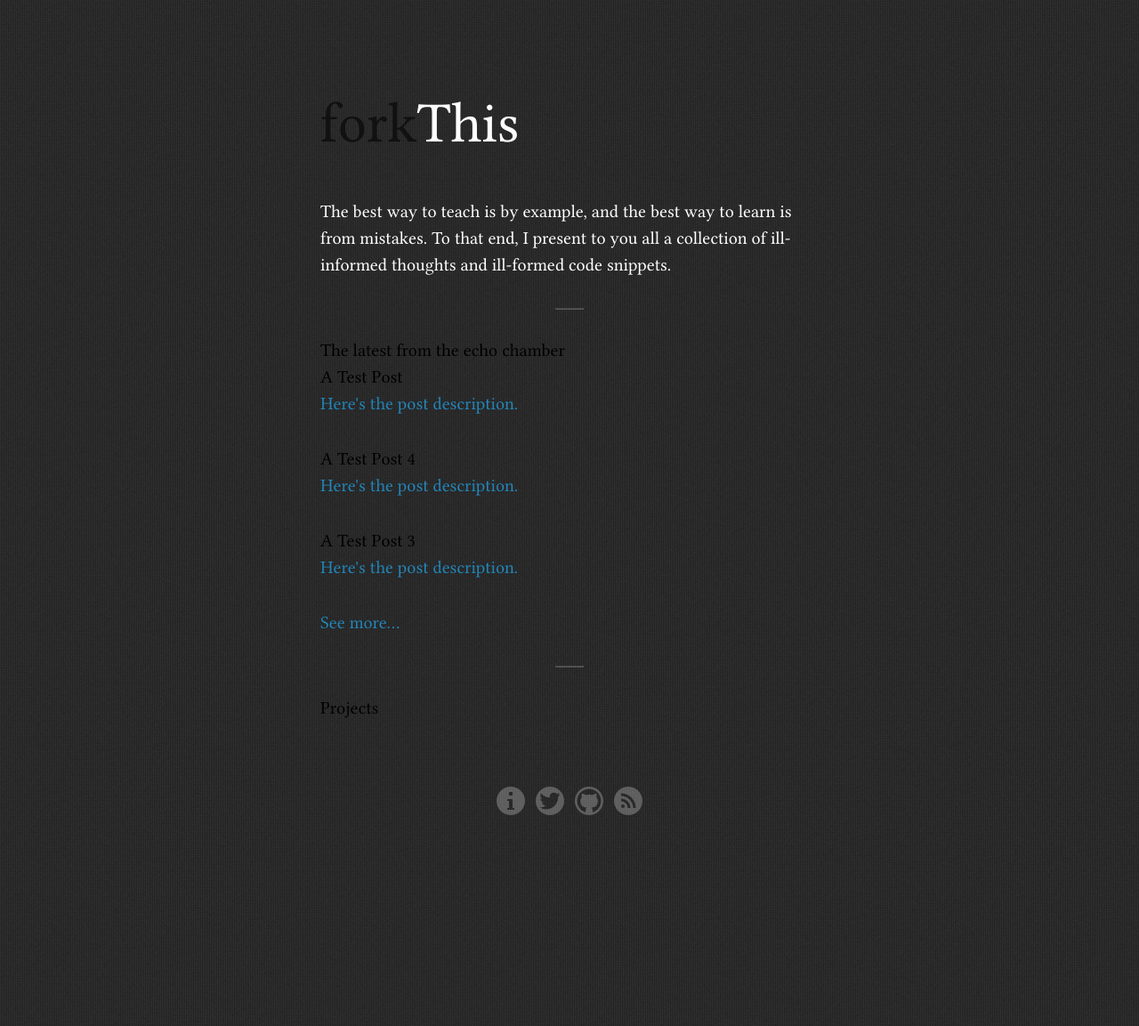
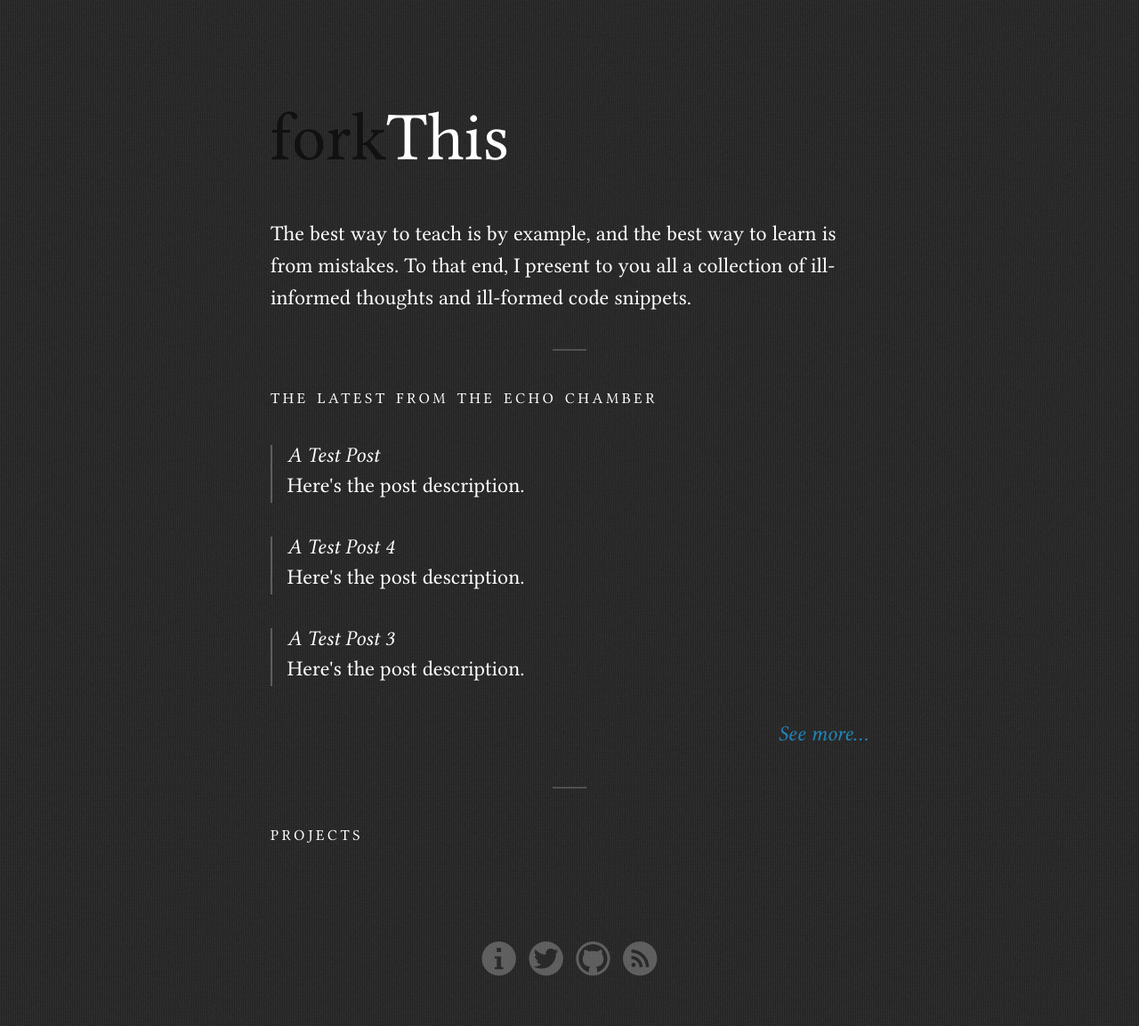
Before and after one commit to dmrutherford/dmrutherford.github.io, a Jekyll site: the page built from index.html, in a window 1280 px wide. Shown: the whole page at 89% size. Built offline with Jekyll 4.4.1, drawn with Linux system fonts in a browser that asks for light colours; before the commit the page ends 962 px from its top, so only the background shows below that.

Commit message:
Generated CSS

```diff
--- a/css/styles.css
+++ b/css/styles.css
@@ -105,16 +105,14 @@
   height: 100%;
   min-height: 100%;
   -webkit-font-smoothing: antialiased;
-  -webkit-text-size-adjust: 100%;
- /*
-
-@media (min-width: 46em) {
-	font-size:				75%;
-}*/ }
+  -webkit-text-size-adjust: 100%; }
   @media (-webkit-min-device-pixel-ratio: 1.5), (min-device-pixel-ratio: 1.5) {
     html {
       background: url("/img/corduroy@2x.png");
       background-size: 12.8rem 12.8rem; } }
+  @media (min-width: 46em) {
+    html {
+      font-size: 75%; } }
 
 @media (-webkit-min-device-pixel-ratio: 1.5), (min-device-pixel-ratio: 1.5) {
   html {
@@ -132,7 +130,8 @@
 
 /* MAIN HEAD */
 [class*='header-'] {
-  color: #111; }
+  color: #111;
+  line-height: 1.2; }
   [class*='header-']:visited {
     color: #111; }
   [class*='header-']:hover, [class*='header-']:active {
@@ -150,26 +149,70 @@
 .permafrost {
   color: white; }
 
+/* OTHER HEADERS */
+.page-header, .post-header, h2, h3 {
+  line-height: 1.2;
+  margin: 6.4rem 0 1.6rem; }
+
+.page-header, .post-header {
+  font-size: 3.2rem; }
+
+.page-header {
+  font-family: "SoCoPro", "Consolas", "Andale Mono", "Lucida Console", "DejaVu Sans Mono", "Courier New", monospace; }
+
+.post-link-title {
+  margin: 3.2rem 0 0; }
+
 /* LINKS */
 a {
   color: #2385b8;
   text-decoration: none;
-  -webkit-transition: 0.5s color; }
+  -webkit-transition: 0.5s color;
+  -moz-transition: 0.5s color;
+  -o-transition: 0.5s color;
+  transition: 0.5s color; }
   a:visited {
     color: #1b668d; }
   a:hover, a:active {
     color: #35a1d9;
-    -webkit-transition: 0.1s color; }
+    -webkit-transition: 0.1s color;
+    -moz-transition: 0.1s color;
+    -o-transition: 0.1s color;
+    transition: 0.1s color; }
+
+.post-link, .post-link:visited {
+  border-left: 0.2rem solid rgba(255, 255, 255, 0.25);
+  color: white;
+  display: block;
+  padding-left: 1.4rem;
+  -webkit-transition: 0.5s border-color, 0.5s color;
+  -moz-transition: 0.5s border-color, 0.5s color;
+  -o-transition: 0.5s border-color, 0.5s color;
+  transition: 0.5s border-color, 0.5s color; }
+
+.post-link:hover {
+  border-color: white;
+  color: #35a1d9;
+  -webkit-transition: 0.1s border-color, 0.1s color;
+  -moz-transition: 0.1s border-color, 0.1s color;
+  -o-transition: 0.1s border-color, 0.1s color;
+  transition: 0.1s border-color, 0.1s color; }
+
+.callout {
+  clear: both;
+  display: block;
+  font-style: italic;
+  text-align: right; }
 
 /* EMBOLDENED */
 b, strong {
   font-weight: bold; }
 
 /* ITALICISED */
-.full-work, dt, em, figcaption, i, var {
+.full-work, dt, em, h3, i, var {
   font-style: italic; }
 
-.full-work em, .full-work i, .full-work var, dt .full-work, dt em, dt figcaption, dt i, dt var, em .full-work, em i, em var, i .full-work, i em, i var {
+.full-work em, .full-work i, .full-work var, dt .full-work, dt em, dt i, dt var, em .full-work, em i, em var, h3 .full-work, h3 em, h3 i, h3 var, i .full-work, i em, i var {
   font-style: normal; }
 
 /* QUOTED */
@@ -186,14 +229,15 @@
   content: '\201D'; }
 
 /* SMALL CAPS */
-.acronym, .small-caps {
+.acronym, .small-caps, h2 {
   font-variant: small-caps;
+  letter-spacing: 0.15em;
   text-transform: lowercase; }
 
 /* GENERIC */
 blockquote {
   font-size: 0.9em;
-  line-height: 1.3;
+  line-height: 1.4;
   margin: 0 3.2rem; }
 
 p, pre {
@@ -203,6 +247,24 @@
   margin: 3.2rem auto;
   opacity: 0.25;
   width: 3.2rem; }
+
+hr + h2, hr + h3 {
+  margin-top: 3.2rem; }
+
+img {
+  display: block;
+  max-width: 100%; }
+
+small {
+  font-size: 0.75em; }
+
+sub, sup {
+  font-size: 0.75em;
+  position: relative;
+  top: -0.6rem; }
+
+sub {
+  top: 0.4rem; }
 
 /* CODE */
 code {
@@ -229,12 +291,29 @@
     padding: 0; }
 
 /* LISTS */
-h1, h2, h3, h4, h5, h6 {
-  color: #000;
-  text-rendering: optimizeLegibility; }
+dl, ol, ul {
+  margin: 0 3.2rem 3.2rem; }
 
-h1 {
-  font-size: 3.2rem; }
+dd {
+  margin-left: 3.2rem; }
+
+ol {
+  list-style: decimal; }
+
+ul {
+  list-style: disc; }
+
+ol ol, ol ul, ul ol, ul ul {
+  margin: 0 3.2rem; }
+
+ol ol {
+  list-style: lower-alpha; }
+
+ul ol {
+  list-style: lower-roman; }
+
+ol ul, ul ul {
+  list-style: circle; }
 
 .codehilite .c {
   color: #75715e; }
@@ -483,13 +562,19 @@
   color: white;
   display: inline-block;
   opacity: 0.25;
-  -webkit-transition: 0.5s opacity; }
+  -webkit-transition: 0.5s opacity;
+  -moz-transition: 0.5s opacity;
+  -o-transition: 0.5s opacity;
+  transition: 0.5s opacity; }
   [class*='icon-']:visited {
     color: inherit; }
   [class*='icon-']:hover, [class*='icon-']:active {
     color: inherit;
     opacity: 1;
-    -webkit-transition: 0.1s opacity; }
+    -webkit-transition: 0.1s opacity;
+    -moz-transition: 0.1s opacity;
+    -o-transition: 0.1s opacity;
+    transition: 0.1s opacity; }
 
 [data-icon]:before {
   font-family: "forkons";
@@ -501,7 +586,10 @@
   text-align: center; }
 
 header {
-  padding: 3.2rem 0 0; }
+  padding: 3.2rem 0; }
+
+.frontpage {
+  padding-bottom: 0; }
 
 .content {
   padding: 3.2rem 0 6.4rem; }
```
